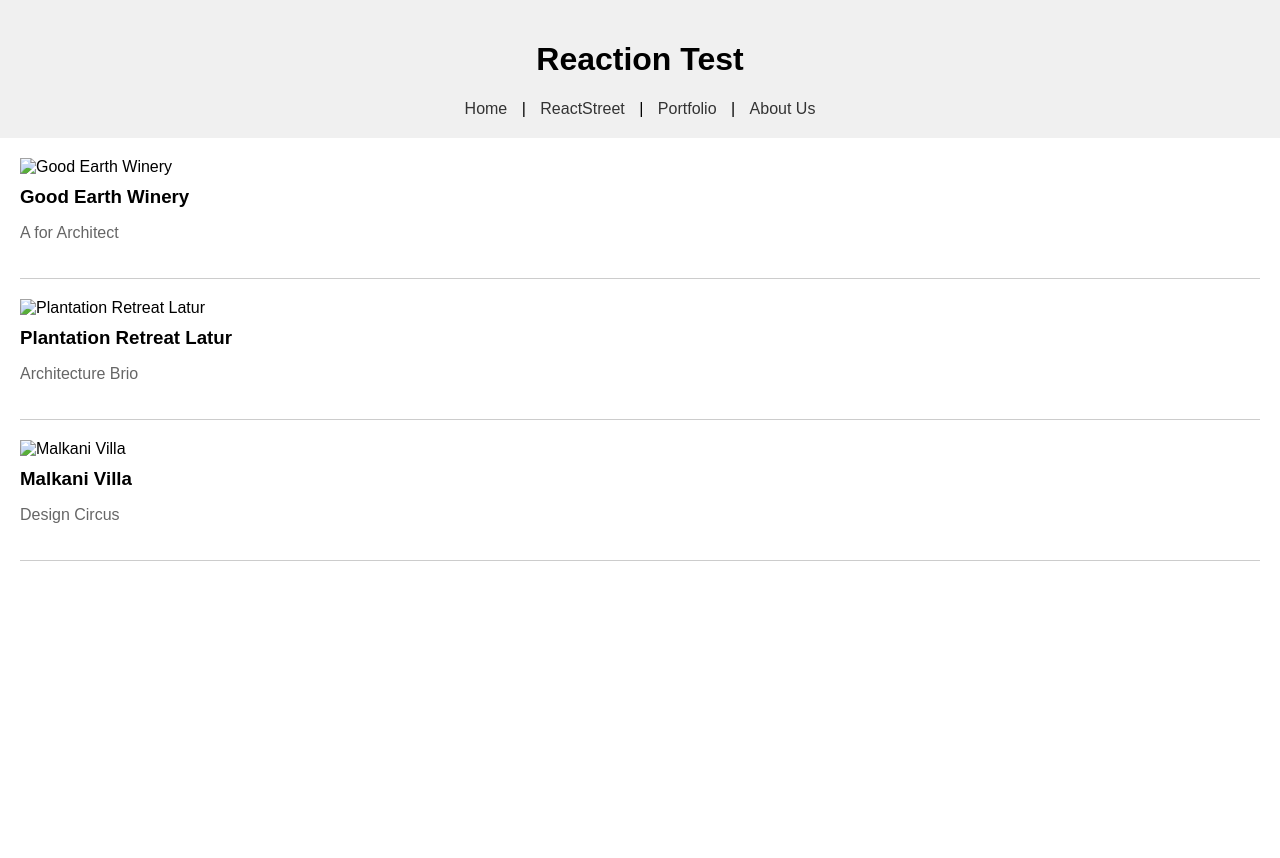
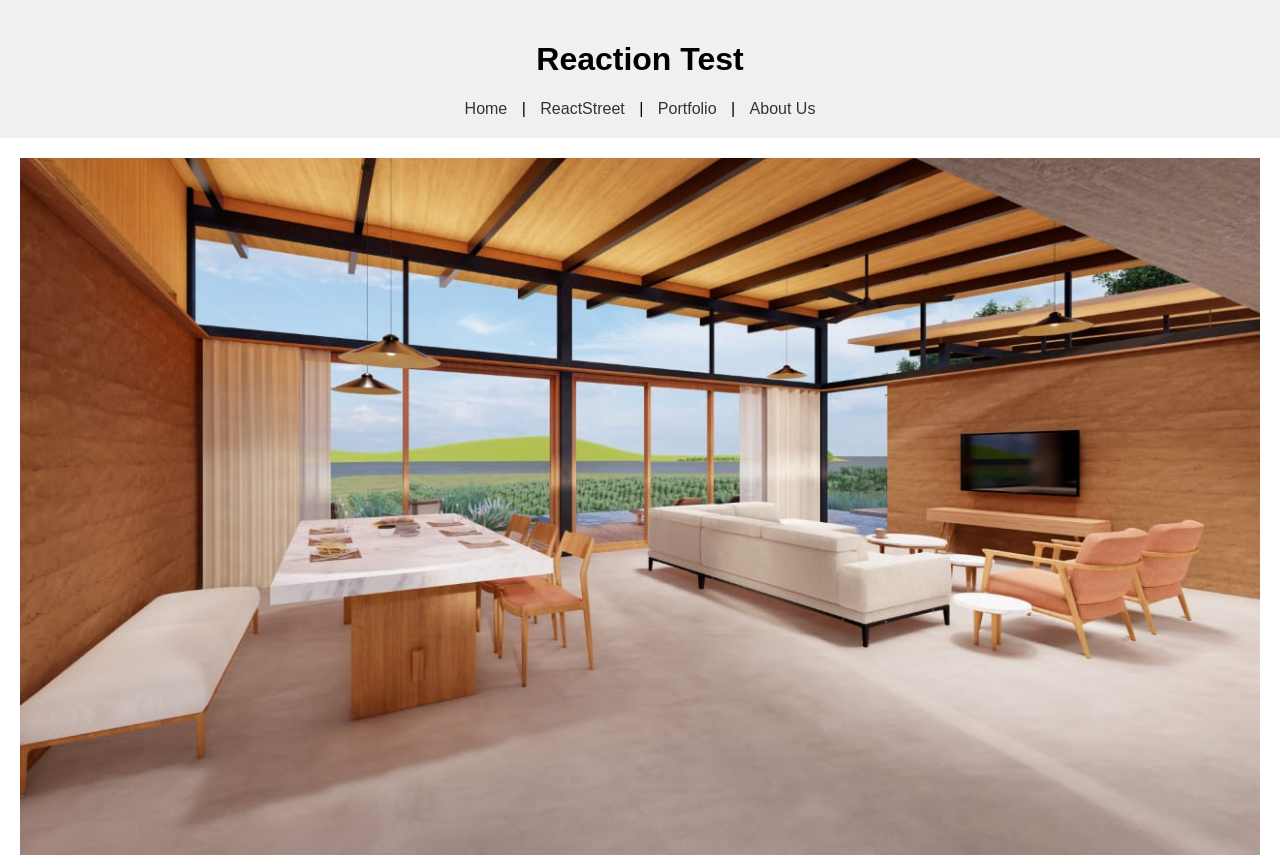
Before and after one commit to Priteshmewada/Priteshmewada.github.io, a plain HTML site: page index.html in a window 1280 px wide. Shown: the top 858 px of the page. Before the commit the page ends 800 px from the top, so only its background shows below. Drawn offline with Linux system fonts and the light colour scheme.

Commit message:
Update index.html

```diff
--- a/index.html
+++ b/index.html
@@ -56,21 +56,21 @@
 <section id="portfolio">
     <!-- Portfolio Item 1 -->
     <div class="portfolio-item">
-        <img src="path-to-your-image.jpg" alt="Good Earth Winery">
+        <img src="WhatsApp Image 2023-08-08 at 18.05.24 (1).jpeg" alt="Good Earth Winery">
         <h3>Good Earth Winery</h3>
         <p>A for Architect</p>
     </div>
 
     <!-- Portfolio Item 2 -->
     <div class="portfolio-item">
-        <img src="path-to-your-image.jpg" alt="Plantation Retreat Latur">
+        <img src="WhatsApp Image 2023-08-08 at 18.05.24 (1).jpeg" alt="Plantation Retreat Latur">
         <h3>Plantation Retreat Latur</h3>
         <p>Architecture Brio</p>
     </div>
 
     <!-- Portfolio Item 3 -->
     <div class="portfolio-item">
-        <img src="path-to-your-image.jpg" alt="Malkani Villa">
+        <img src="WhatsApp Image 2023-08-08 at 18.05.24 (1).jpeg" alt="Malkani Villa">
         <h3>Malkani Villa</h3>
         <p>Design Circus</p>
     </div>
```
